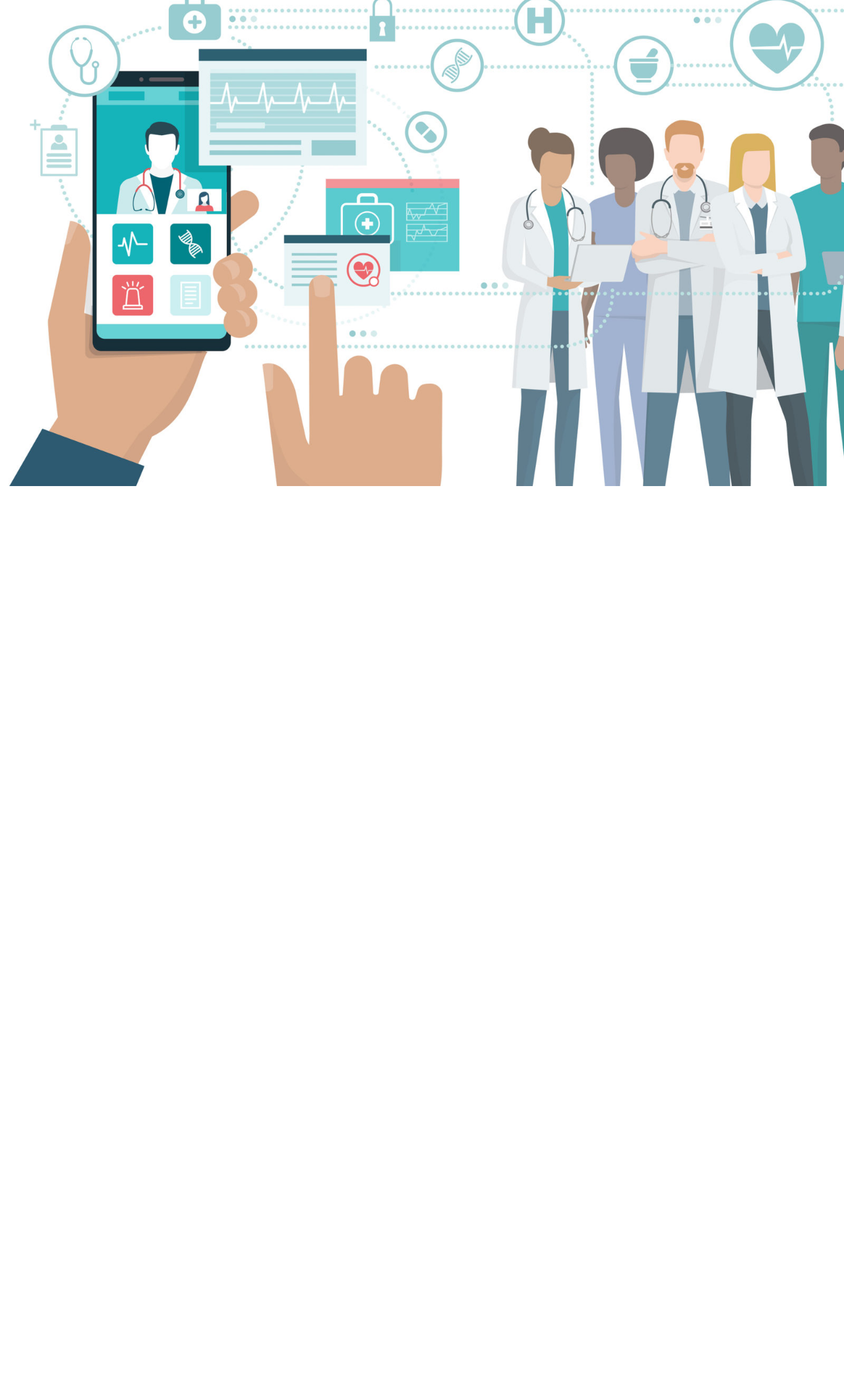
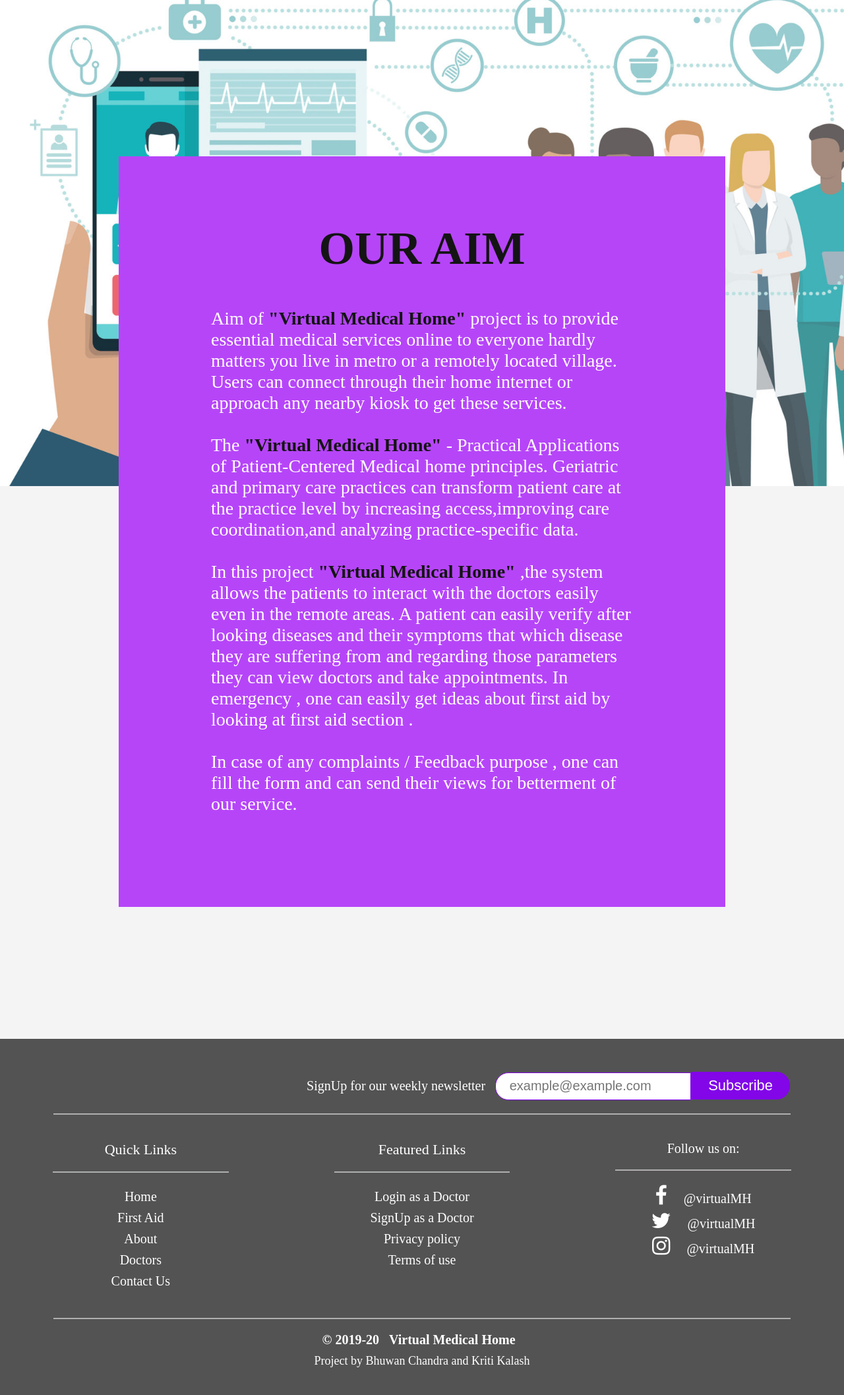
Before and after one commit to BhuwanChandra/Virtual-Medical-Home, a PHP site: page /about.php in a window 1280 px wide. Shown: the part 63-2178 px from the top of the page at 66% size. Before the commit the page ends 800 px from the top, so only its background shows below. Run offline with PHP 8.4, Linux system fonts and the light colour scheme.

Commit message:
added changes

```diff
--- a/about.php
+++ b/about.php
@@ -1,18 +1,88 @@
-
 <?php
 require "partials/header.php"
 ?>
 <link rel="stylesheet" href="style.css?v=<?= time(); ?>" />
 </head>
+<style>
+    .our-aim {
+        margin-top: -500px;
+        margin-bottom: 200px;
+        margin-left: 180px;
+        margin-right: 180px;
+        /* background: url(images/healthcare-01.jpg); */
+        background-color: #b645f8;
+        z-index: 99;
+        background-size: cover;
+        min-height: 100vh;
+    }
+
+    #bg {
+        background-image: url(images/bgimg1.jpg);
+        background-size: cover;
+        background-repeat: no-repeat;
+        height: 100vh;
+    }
+
+    .aim {
+        margin: 0;
+        padding: 100px 140px;
+    }
+
+    .aim-head {
+        font-family: Montserrat, serrif;
+        color: #141414;
+        font-size: 70px;
+        font-weight: 700;
+        margin-bottom: 50px;
+    }
+
+    .aim-text {
+        font-family: Montserrat, serrif;
+        font-size: 28px;
+        font-weight: 500;
+        color: #ffffff;
+        padding-bottom: 40px;
+    }
+</style>
 
 <body>
-    <div class="head">
+    <div id="bg">
         <?php
         require "partials/navbar.php";
         ?>
+    </div>
+    <div class="our-aim">
+        <div class="aim">
+            <center>
+                <p class="aim-head">OUR AIM</p>
+            </center>
+            <p class="aim-text">Aim of <strong style="color:#141414;">
+                    "Virtual Medical Home"</strong> project is to provide essential medical services online to everyone hardly matters
+                you live in metro or a remotely located village. Users can connect through their home internet or approach any
+                nearby kiosk to get these services. <br><br>
+                The <strong style="color:#141414;">"Virtual Medical Home"</strong> - Practical Applications of Patient-Centered
+                Medical home principles. Geriatric and primary care practices can transform patient care at the practice level
+                by increasing access,improving care coordination,and analyzing practice-specific data. <br><br>
+                In this project <strong style="color:#141414;">"Virtual Medical Home"</strong> ,the system allows the patients
+                to interact with the doctors easily even in the remote areas. A patient can easily verify after looking diseases
+                and their symptoms that which
+                disease they are suffering from and regarding those parameters they can view doctors and take appointments.
+                In emergency , one can easily get ideas about first aid by looking at first aid section . <br><br>
+                In case of any complaints / Feedback purpose , one can fill the form and can send their views for betterment
+                of our service.
+            </p>
+        </div>
+    </div>
 
 
+    <div class="developers">
+
     </div>
+
+    <?php
+    require "partials/footer.php"
+    ?>
+
 </body>
 
 </html>
--- a/contact.php
+++ b/contact.php
@@ -13,12 +13,12 @@ require "partials/header.php"
             <center>
                 <div id="contact-form">
                     <form action="" method="post">
-                        <p>Contact Us</p>
+                        <p>FEEDBACK FORM</p>
                         <hr>
                         <input class="contact-input" type="text" name="name" placeholder="User Name" required> <br>
                         <input class="contact-input" type="email" name="email" placeholder="Email" required><br>
                         <input class="contact-input" type="tel" name="phone" placeholder="Phone Number(Optional)" required><br>
-                        <textarea class="contact-input" type="text" name="message" cols="30" rows="5" placeholder="Message..." required></textarea><br>
+                        <textarea class="contact-input" type="text" name="message" cols="30" rows="5" placeholder="Your Feedback..." required></textarea><br>
                         <button type="submit">Send</button>
                     </form>
                 </div>
```
Also changed, not shown: appoint.css (+45 -0 lines), appoint.php (added, +37 -0 lines), delete_user.php (added, +34 -0 lines).
